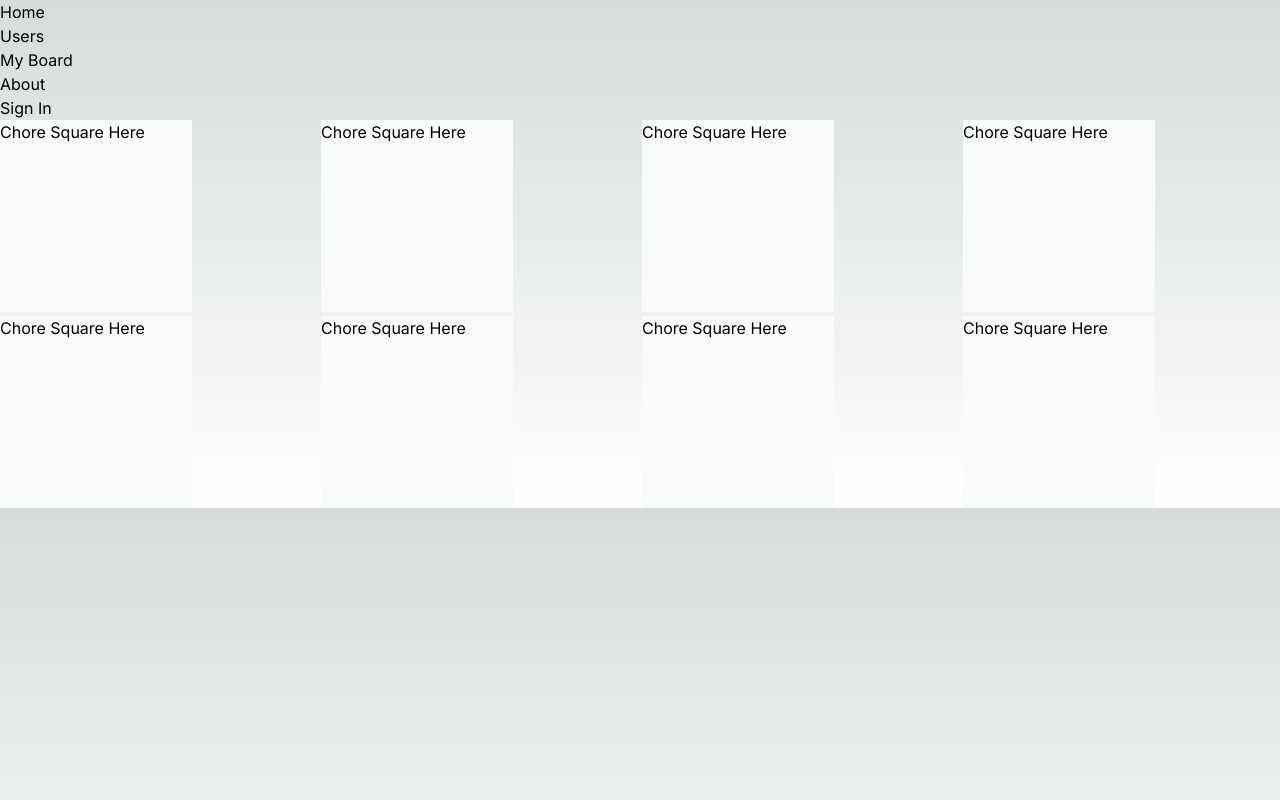
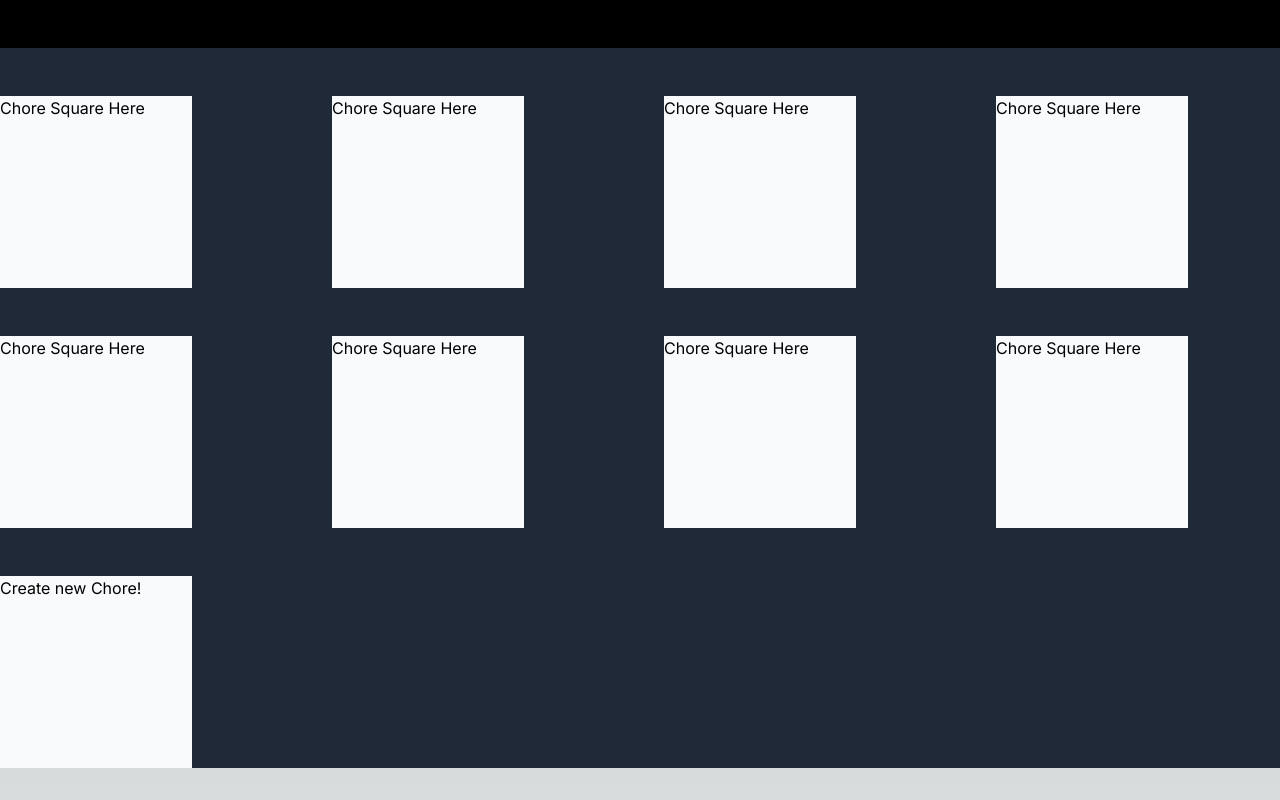
Before and after one commit to danielreedy21/chorgasbord-web, a Next.js app: page / in a window 1280 px wide. Built offline with nearby package versions, Linux system fonts and the light colour scheme; no server answers.

Commit message:
fized styling for navbar, added profile image

```diff
--- /dev/null
+++ b/src/app/myboard/page.tsx
@@ -0,0 +1,7 @@
+export default function MyBoard() {
+    return (
+        <main className="pt-16 bg-gray-900"> My Board
+
+        </main>
+    );
+}
--- a/src/app/page.tsx
+++ b/src/app/page.tsx
@@ -1,11 +1,12 @@
-import ChoreSquare from "../components/ChoreSquare";
+import ChoreSquare from "../components/ChoreSquare"
+import AddChoreSquare from "../components/AddChoreSquare"
 
 export default function Home() {
   return (
-    <main>
+    <main className="pt-24 bg-gray-800">
 
       {/* <h1 className="text-5xl">Hello World</h1> */}
-      <div className="grid grid-cols-4 gap-1 place-content-center">
+      <div className="grid grid-cols-4 gap-12 place-content-center">
         <ChoreSquare></ChoreSquare>
         <ChoreSquare></ChoreSquare>
         <ChoreSquare></ChoreSquare>
@@ -14,6 +15,7 @@ export default function Home() {
         <ChoreSquare></ChoreSquare>
         <ChoreSquare></ChoreSquare>
         <ChoreSquare></ChoreSquare>
+        <AddChoreSquare/>
       </div>
     </main>
   )
--- /dev/null
+++ b/src/app/users/[id]/page.tsx
@@ -0,0 +1,34 @@
+import { prisma } from '@/lib/prisma';
+import { Metadata } from 'next';
+
+interface Props {
+    params: {
+        id: string;
+    };
+}
+
+export async function generateMetadata({ params }: Props): Promise<Metadata> {
+    const user = await prisma.user.findUnique({ where: { id: params.id } });
+    return { title: `User profile of ${user?.name}` };
+}
+
+export default async function UserProfile({ params }: Props) {
+    const user = await prisma.user.findUnique({ where: { id: params.id } });
+    const { name, bio, image, id } = user ?? {};
+
+    return (
+        <main className="mt-16">
+            <h1>{name}</h1>
+
+            <img
+                width={300}
+                src={image ?? '/profile-icon.jpeg'}
+                alt={`${name}'s profile`}
+            />
+
+            <h3>Bio</h3>
+            <p>{bio}</p>
+
+        </main>
+    );
+}
--- a/src/app/users/page.tsx
+++ b/src/app/users/page.tsx
@@ -1,5 +1,5 @@
 import { prisma } from "../../lib/prisma"
-
+import UserCard from '../../components/UserCard'
 
 export default async function Users() {
 
@@ -8,16 +8,17 @@ export default async function Users() {
 
 
     return(
-        <div className="grid">
+        <main className="mt-12 grid">
             {users.map((user) => {
                 return (
-                    <div>
-                        <h1>{user.name}</h1>
-                        <p>{user.age}</p>
-                        <p>{user.email}</p>
-                    </div>
+                    <UserCard key={user.id} {...user}></UserCard>
+                    // <div>
+                    //     <h1>{user.name}</h1>
+                    //     <p>{user.age}</p>
+                    //     <p>{user.email}</p>
+                    // </div>
                 );
             })}
-        </div>
+        </main>
     );
 }
--- /dev/null
+++ b/src/components/AddChoreSquare.tsx
@@ -0,0 +1,8 @@
+
+
+export default function AddChoreSquare() {
+    return (
+        <div className= "bg-slate-50 h-48 w-48 text-black"
+        >Create new Chore!</div>
+    );
+}
--- a/src/components/AuthButtons.tsx
+++ b/src/components/AuthButtons.tsx
@@ -2,18 +2,25 @@
 
 import { signIn, signOut, useSession } from "next-auth/react";
 import Link from "next/link";
+import Spinner from '../components/Spinner';
 
 export function SignInButton() {
     const { data: session, status} = useSession();
     console.log(session, status);
     if (status === 'loading') {
-        return <>...</>
+        return <Spinner></Spinner>
     }
 
     if (status === 'authenticated') {
         if (session) {
             return (
-                <>{session.user?.name} Signed In!</>
+                // <>{session.user?.name} Signed In!</>
+                <div className="relative w-10 h-10">
+                    <img
+                    src={session.user?.image}
+                    alt="profile pic"
+                    className="rounded-full border border-gray-400 shadow-sm"/>
+                </div>
             );
         } else {
             return <>...</>
--- a/src/components/AuthCheck.tsx
+++ b/src/components/AuthCheck.tsx
@@ -5,8 +5,8 @@ import { useSession } from "next-auth/react"
 export default function AuthCheck({ children }: { children: React.ReactNode }) {
     const { data: session, status } = useSession();
 
-    console.log("Performing normal check")
-    console.log(session, status)
+    // console.log("Performing normal check")
+    // console.log(session, status)
 
     if (status === 'authenticated') {
         return <>{children}</>
--- a/src/components/Navbar.tsx
+++ b/src/components/Navbar.tsx
@@ -5,15 +5,17 @@ import AuthCheck from "../components/AuthCheck";
 
 const Navbar = () => {
     return (
-        <nav>
-            <Link href={'/'}>Home</Link>
-            <ul>
+        <nav className="bg-black fixed top-0 w-full flex items-center justify-between h-12">
+            <Link href={'/'}>Chorgasbord</Link>
+            <ul className="flex space-x-4">
                 <li><Link href={'/users'}> Users </Link></li>
-                <li><Link href={'/board'}> My Board </Link></li>
+                <li><Link href={'/myboard'}> My Board </Link></li>
                 <li><Link href={'/about'}> About </Link></li>
-                <li><SignInButton/></li>
-                <li><AuthCheck><SignOutButton/></AuthCheck></li>
             </ul>
+            <div className="w-fit flex space-x-2 my-1 mx-1">
+                <AuthCheck><SignOutButton/></AuthCheck>
+                <SignInButton/>
+            </div>
         </nav>
     )
 };
--- /dev/null
+++ b/src/components/UserCard.tsx
@@ -0,0 +1,26 @@
+import Link from 'next/link'
+
+interface Props {
+    id: string;
+    name: string | null;
+    age: number | null;
+    image: string | null;
+}
+
+export default function UserCard({id, name, age, image}: Props) {
+    const idLink = 'users/' + id
+    const altMesg = name + "'s profile"
+    return (
+        <div>
+            <img
+                src={image ?? '/profile-icon'}
+                alt={altMesg}
+            />
+            <div>
+                <h3>
+                    <Link href={idLink}>{name}</Link>
+                </h3>
+            </div>
+        </div>
+    );
+}
```
Also changed, not shown: public/profile-icon.jpeg (added).
